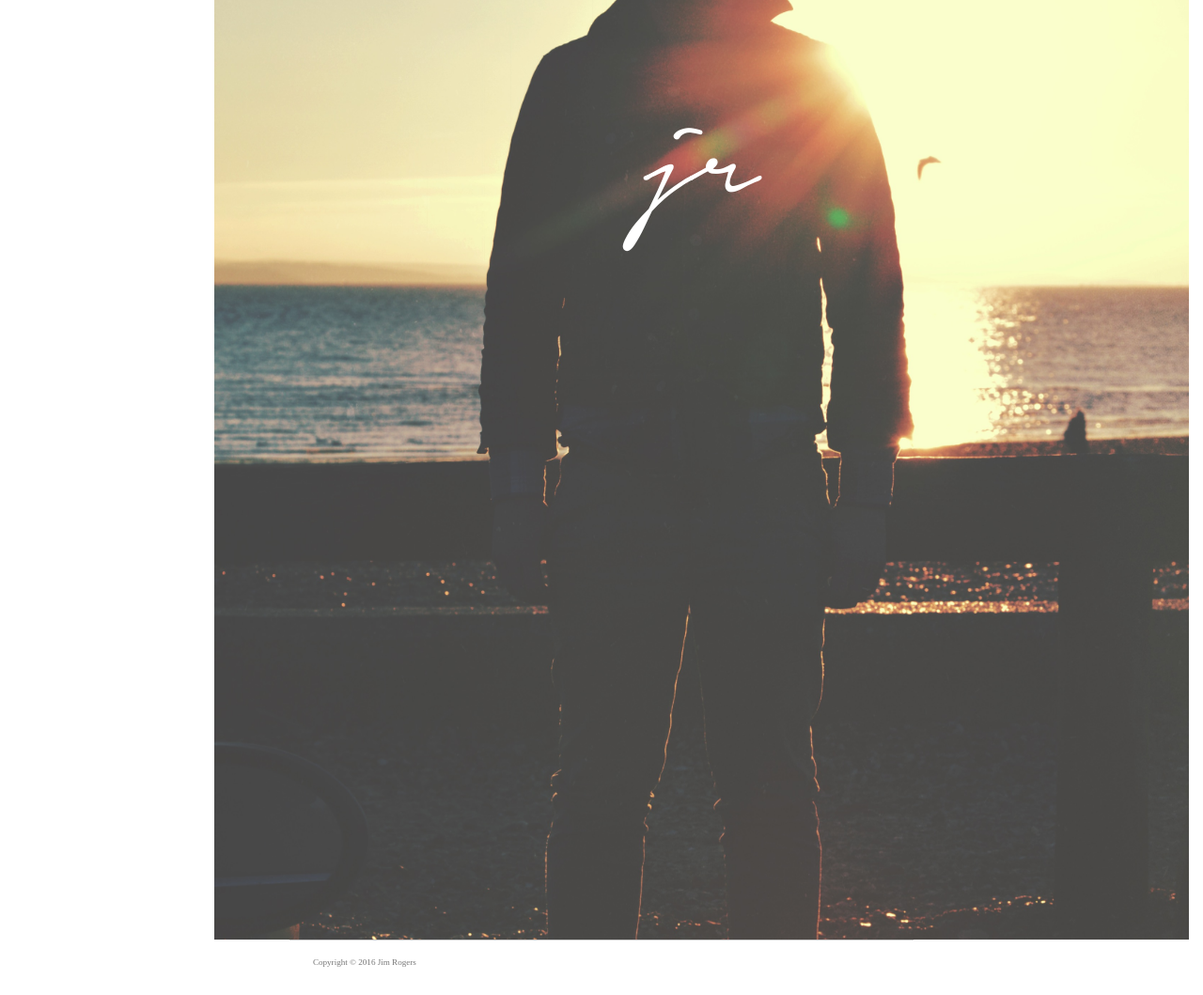
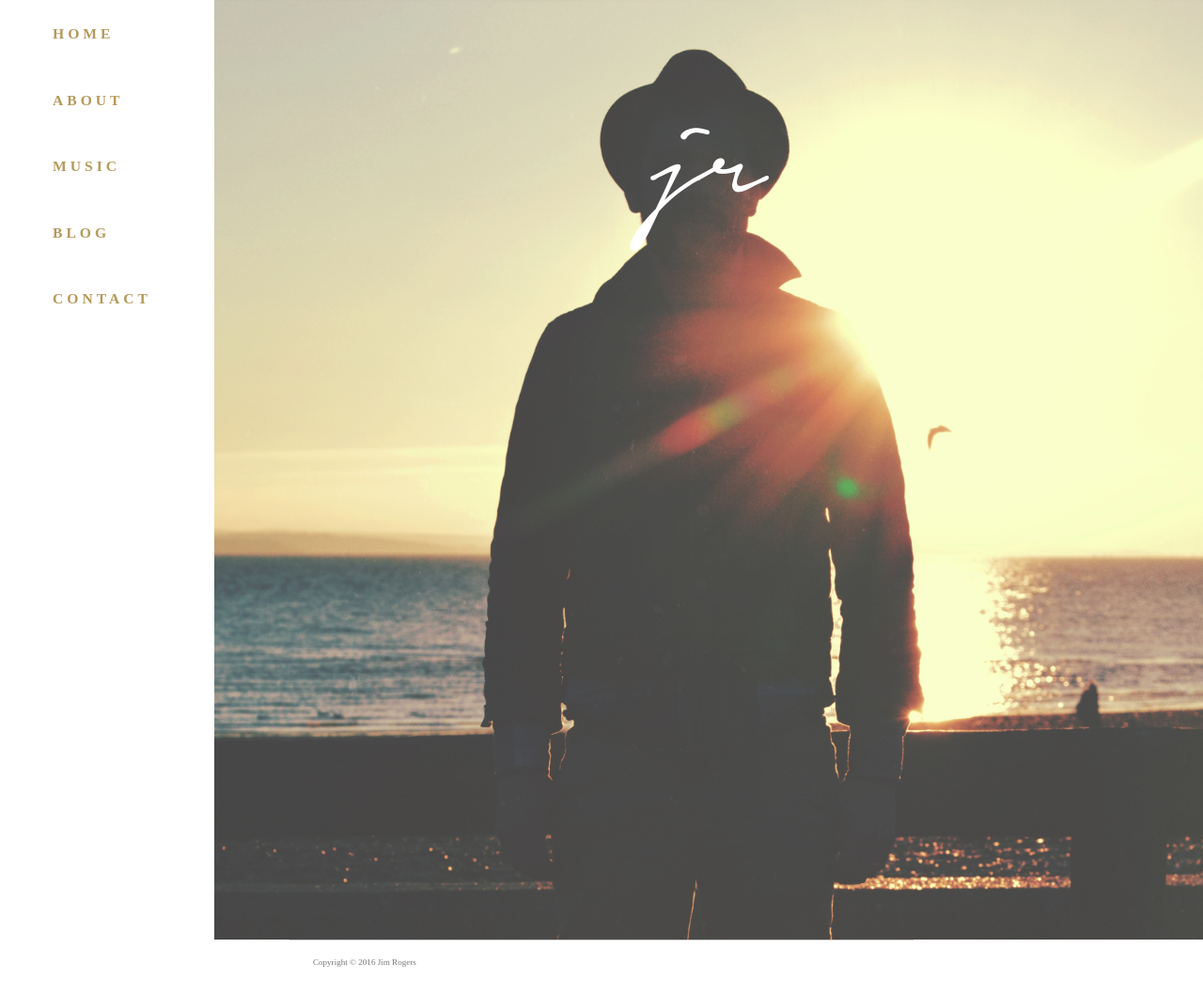
Before and after one commit to JimRogers/jimrogerswebsite, a Jekyll site: the page built from index.html, in a window 1280 px wide. Shown: the whole page at 94% size. Built offline with Jekyll 4.4.1, drawn with Linux system fonts in a browser that asks for light colours; some web fonts are replaced.

Commit message:
Add new navbar

```diff
--- a/_includes/header.html
+++ b/_includes/header.html
@@ -1,4 +1,4 @@
-<div class="col-md-2">
+<div class="col-md-2 first">
   <div class="float-header">
     <header>
       <nav class="navbar navbar-default">
--- a/_includes/top-section.html
+++ b/_includes/top-section.html
@@ -1,4 +1,4 @@
-<div class="col-md-10">
+<div class="col-md-10 second">
 <section class="call-to-action">
   <div id="main-title">
     <h1>jr</h1>
--- a/css/style.css
+++ b/css/style.css
@@ -75,7 +75,7 @@ nav ul li {
 
 header nav ul li a {
   display:block;
-  color: #545454;
+  color: rgb(181, 153, 90) !important;
   font-family: "adriane";
   font-size: 1.2em;
   text-decoration: none;
@@ -176,14 +176,13 @@ Call to action
   background-image: url(../images/jr.JPG);
   background-size:cover;
   background-repeat:no-repeat;
-  background-position:center;
-
+  background-position:top;
+}
+.second {
+  padding-right:0px;
 }
 
-#main-title a {
-  color:#fff;
-  text-decoration:none;
-}
+
 #main-title h1 {
   font-family:"Notera";
   text-align:center;
@@ -196,16 +195,19 @@ Call to action
   padding-top:65px;
   padding-bottom:30px;
 }
-#main-button {
-  text-align:center;
-}
+
 
 /*---------------------
 Header
 -----------------------*/
 .float-header {
   position:fixed;
+  background:#363535;
 }
+.first {
+  padding-left:0px;
+}
+
 header {
   width: 100%;
   position: absolute;
```
